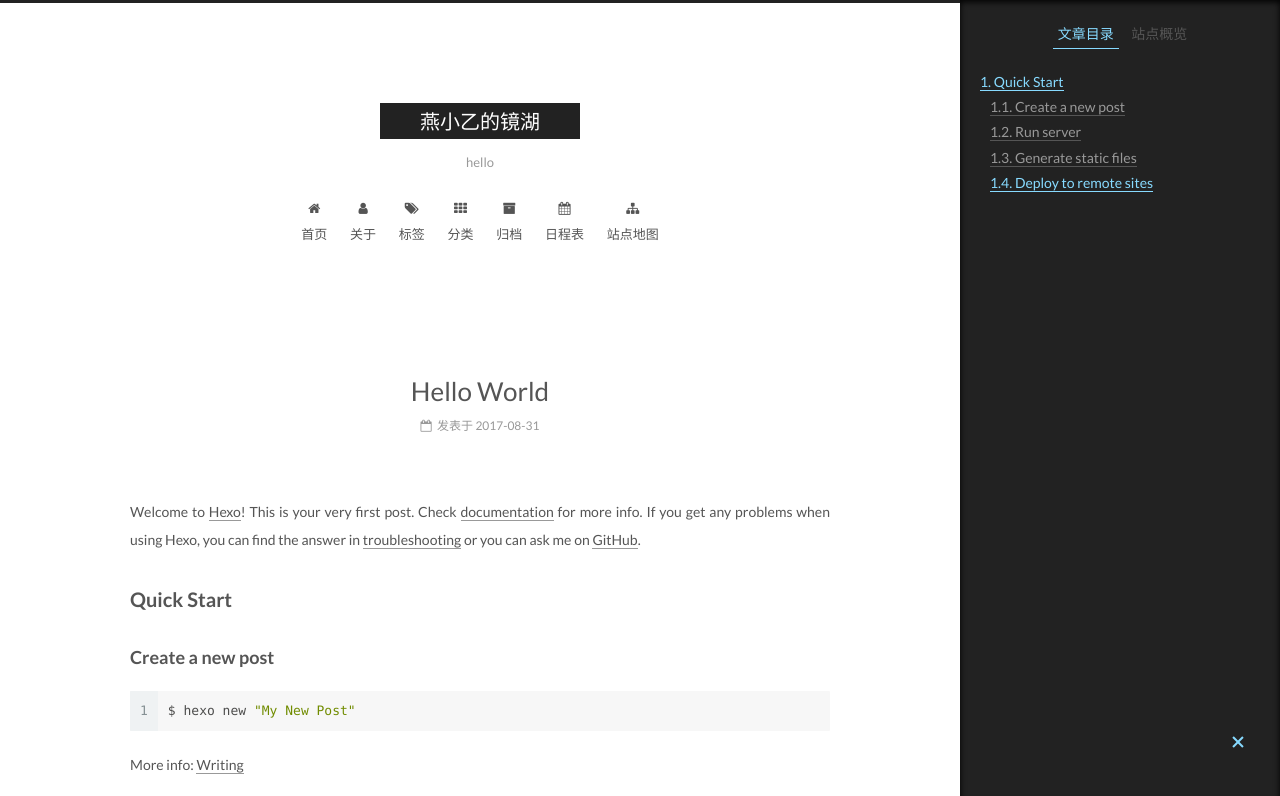
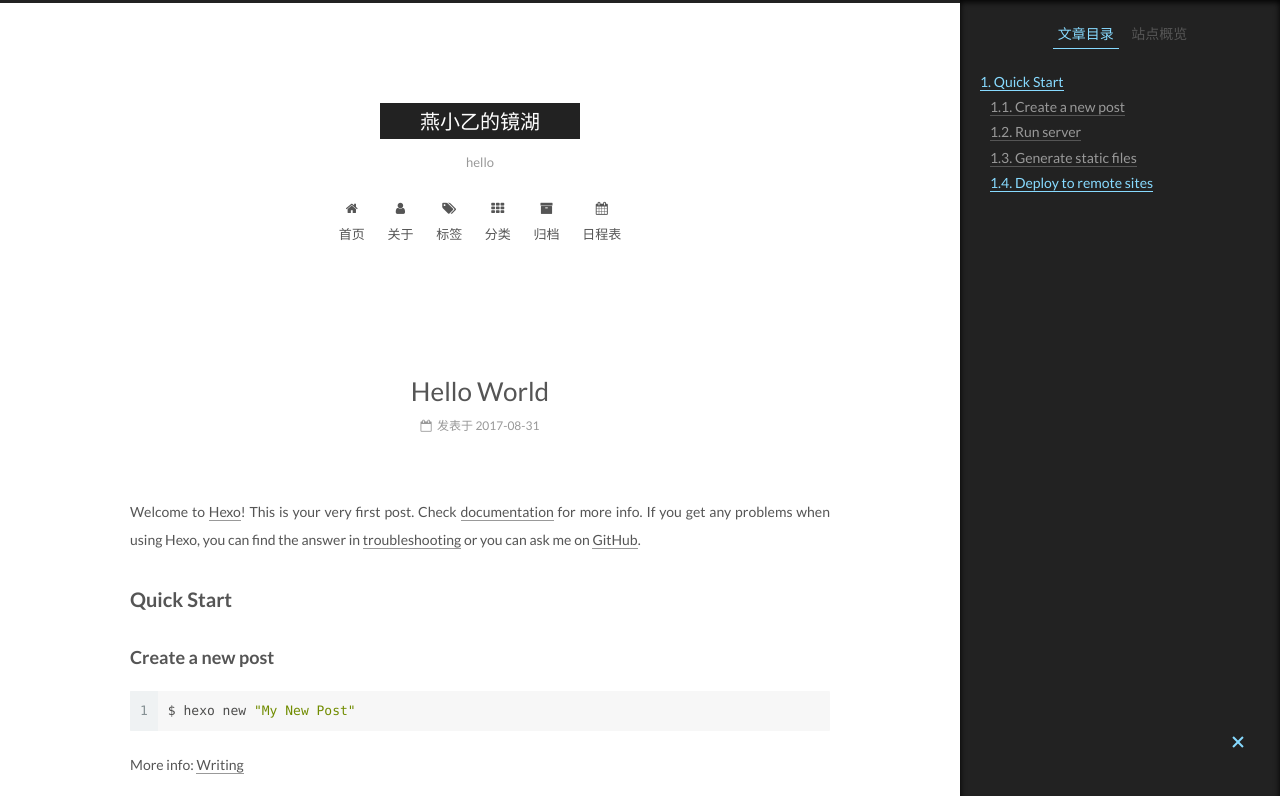
Before and after one commit to menghaonan/menghaonan.github.io, a plain HTML site: page 2017/08/31/hello-world/index.html in a window 1280 px wide. Shown: the top 796 px of the page. Drawn offline with Linux system fonts and the light colour scheme.

Commit message:
Site updated: 2017-08-31 19:36:58

```diff
--- a/2017/08/31/hello-world/index.html
+++ b/2017/08/31/hello-world/index.html
@@ -252,16 +252,6 @@
               <i class="menu-item-icon fa fa-fw fa-calendar"></i> <br />
 
             日程表
-          </a>
-        </li>
-
-
-        <li class="menu-item menu-item-sitemap">
-          <a href="/sitemap.xml" rel="section">
-
-              <i class="menu-item-icon fa fa-fw fa-sitemap"></i> <br />
-
-            站点地图
           </a>
         </li>
 
--- a/css/main.css
+++ b/css/main.css
@@ -1821,7 +1821,7 @@ pre .javascript .function {
   width: 4px;
   height: 4px;
   border-radius: 50%;
-  background: #d27d03;
+  background: #1db5d9;
 }
 .links-of-blogroll {
   font-size: 13px;
```
Also changed, not shown: about/index.html (+0 -10 lines), archives/2017/08/index.html (+0 -10 lines), archives/2017/index.html (+0 -10 lines), archives/index.html (+0 -10 lines), categories/index.html (+0 -10 lines), index.html (+0 -10 lines), schedule/index.html (+0 -10 lines), tags/index.html (+0 -10 lines).
